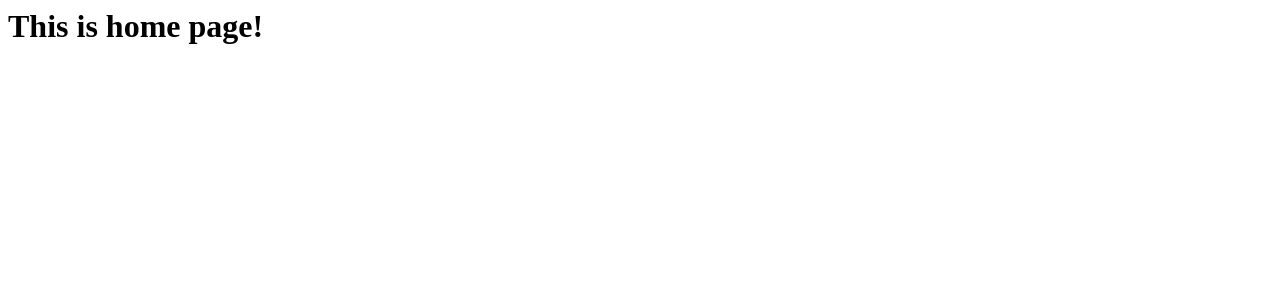
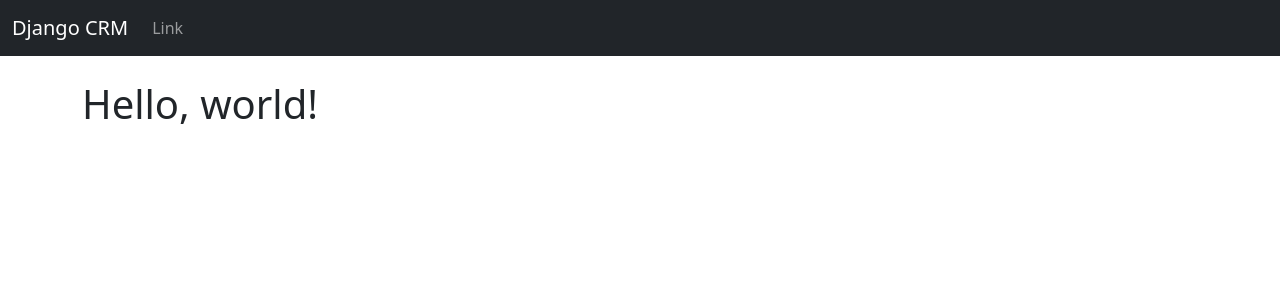
Before and after one commit to abhishekghimire40/Django_CRM, a Django app: page / in a window 1280 px wide. Shown: the top 300 px of the page. Run offline with Django 4.2, Linux system fonts and the light colour scheme.

Commit message:
created a base template and a navbar template which is included in base template file

```diff
--- /dev/null
+++ b/website_crm/templates/base.html
@@ -0,0 +1,25 @@
+<!DOCTYPE html>
+<html lang="en">
+  <head>
+    <meta charset="utf-8">
+    <meta name="viewport" content="width=device-width, initial-scale=1">
+    <meta name="description" content="Django CRM">
+    <meta name="keywords" content="Django CRM">
+    <title>Django CRM</title>
+    <link href="https://cdn.jsdelivr.net/npm/bootstrap@5.3.0/dist/css/bootstrap.min.css"
+          rel="stylesheet"
+          integrity="sha384-9ndCyUaIbzAi2FUVXJi0CjmCapSmO7SnpJef0486qhLnuZ2cdeRhO02iuK6FUUVM"
+          crossorigin="anonymous">
+  </head>
+  <body>
+    {% include "navbar.html" %}
+    <div class="container">
+      <br>
+      {% block content %}
+      {% endblock content %}
+    </div>
+    <script src="https://cdn.jsdelivr.net/npm/bootstrap@5.3.0/dist/js/bootstrap.bundle.min.js"
+            integrity="sha384-geWF76RCwLtnZ8qwWowPQNguL3RmwHVBC9FhGdlKrxdiJJigb/j/68SIy3Te4Bkz"
+            crossorigin="anonymous"></script>
+  </body>
+</html>
--- a/website_crm/templates/home.html
+++ b/website_crm/templates/home.html
@@ -1 +1,4 @@
-<h1>This is home page!</h1>
+{% extends "base.html" %}
+{% block content %}
+  <h1>Hello, world!</h1>
+{% endblock content %}
--- /dev/null
+++ b/website_crm/templates/navbar.html
@@ -0,0 +1,21 @@
+<nav class="navbar navbar-expand-lg navbar-dark bg-dark">
+  <div class="container-fluid">
+    <a class="navbar-brand" href="{% url "home" %}">Django CRM</a>
+    <button class="navbar-toggler"
+            type="button"
+            data-bs-toggle="collapse"
+            data-bs-target="#navbarSupportedContent"
+            aria-controls="navbarSupportedContent"
+            aria-expanded="false"
+            aria-label="Toggle navigation">
+      <span class="navbar-toggler-icon"></span>
+    </button>
+    <div class="collapse navbar-collapse" id="navbarSupportedContent">
+      <ul class="navbar-nav me-auto mb-2 mb-lg-0">
+        <li class="nav-item">
+          <a class="nav-link" href="#">Link</a>
+        </li>
+      </ul>
+    </div>
+  </div>
+</nav>
```
